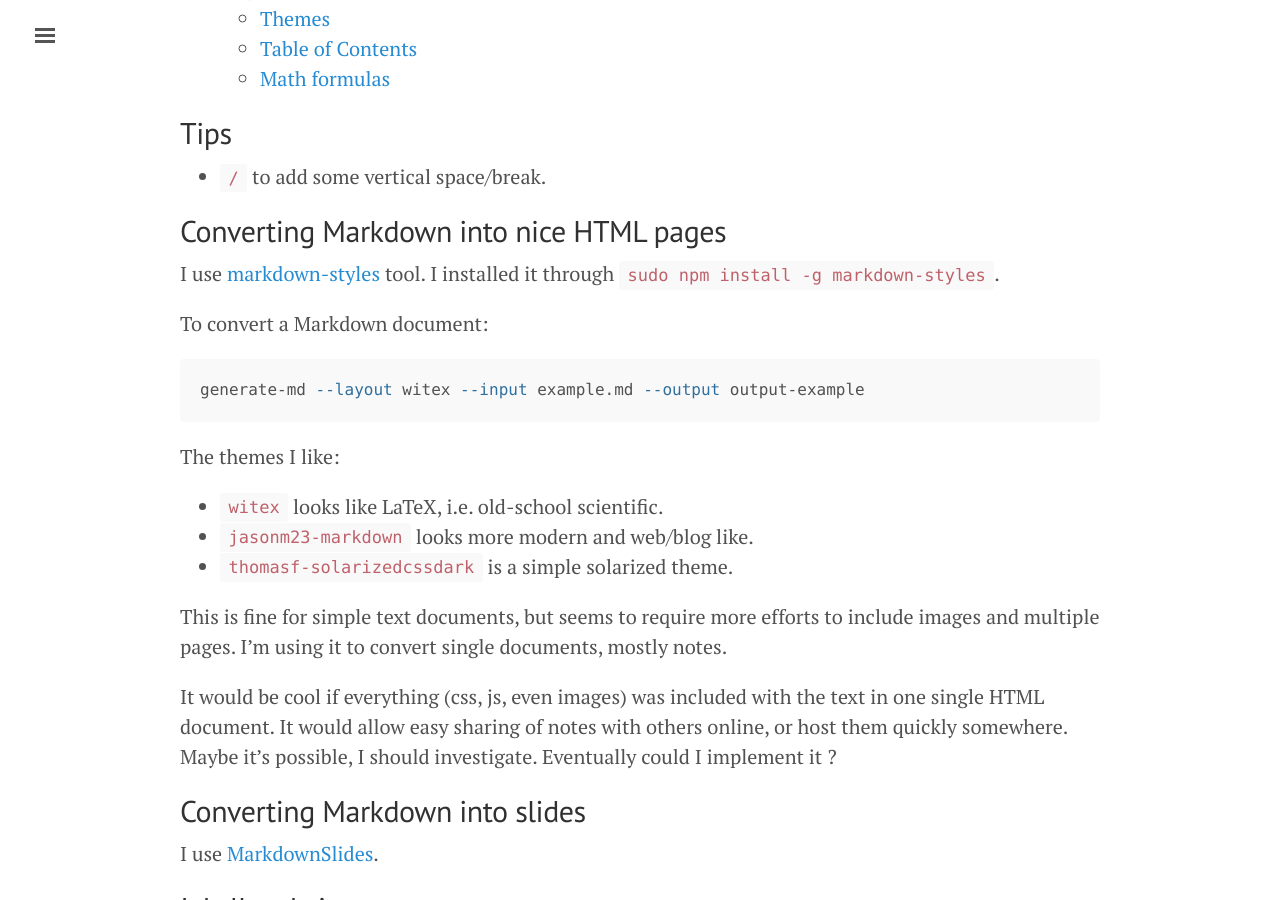
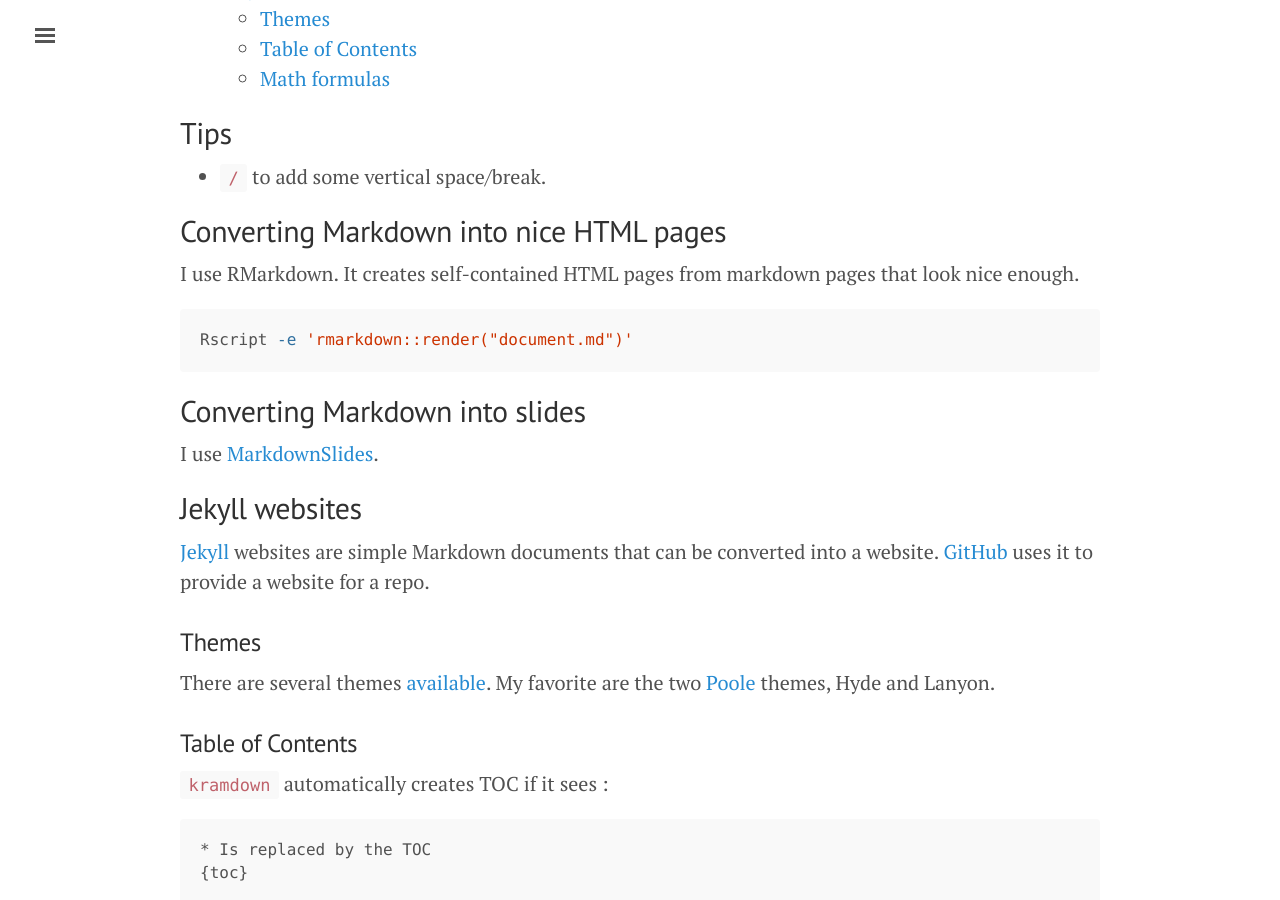
Before and after one commit to jmonlong/Hippocamplus, a Jekyll site: the page built from md.md, in a window 1280 px wide and 900 px high, scrolled down 353 px. Built offline with Jekyll 4.4.1, drawn with Linux system fonts in a browser that asks for light colours; nearby versions of some CDN libraries; formulas are drawn with MathJax 3.

Commit message:
simpler markdown to html

```diff
--- a/md.md
+++ b/md.md
@@ -11,23 +11,11 @@
 
 ## Converting Markdown into nice HTML pages
 
-I use [markdown-styles](https://github.com/mixu/markdown-styles) tool. I installed it through `sudo npm install -g markdown-styles`.
-
-To convert a Markdown document:
+I use RMarkdown. It creates self-contained HTML pages from markdown pages that look nice enough.
 
 ~~~sh
-generate-md --layout witex --input example.md --output output-example
+Rscript -e 'rmarkdown::render("document.md")'
 ~~~
-
-The themes I like:
-
-+ `witex` looks like LaTeX, i.e. old-school scientific.
-+ `jasonm23-markdown` looks more modern and web/blog like.
-+ `thomasf-solarizedcssdark` is a simple solarized theme.
-
-This is fine for simple text documents, but seems to require more efforts to include images and multiple pages. I'm using it to convert single documents, mostly notes.
-
-It would be cool if everything (css, js, even images) was included with the text in one single HTML document. It would allow easy sharing of notes with others online, or host them quickly somewhere. Maybe it's possible, I should investigate. Eventually could I implement it ?
 
 ## Converting Markdown into slides
 
```
